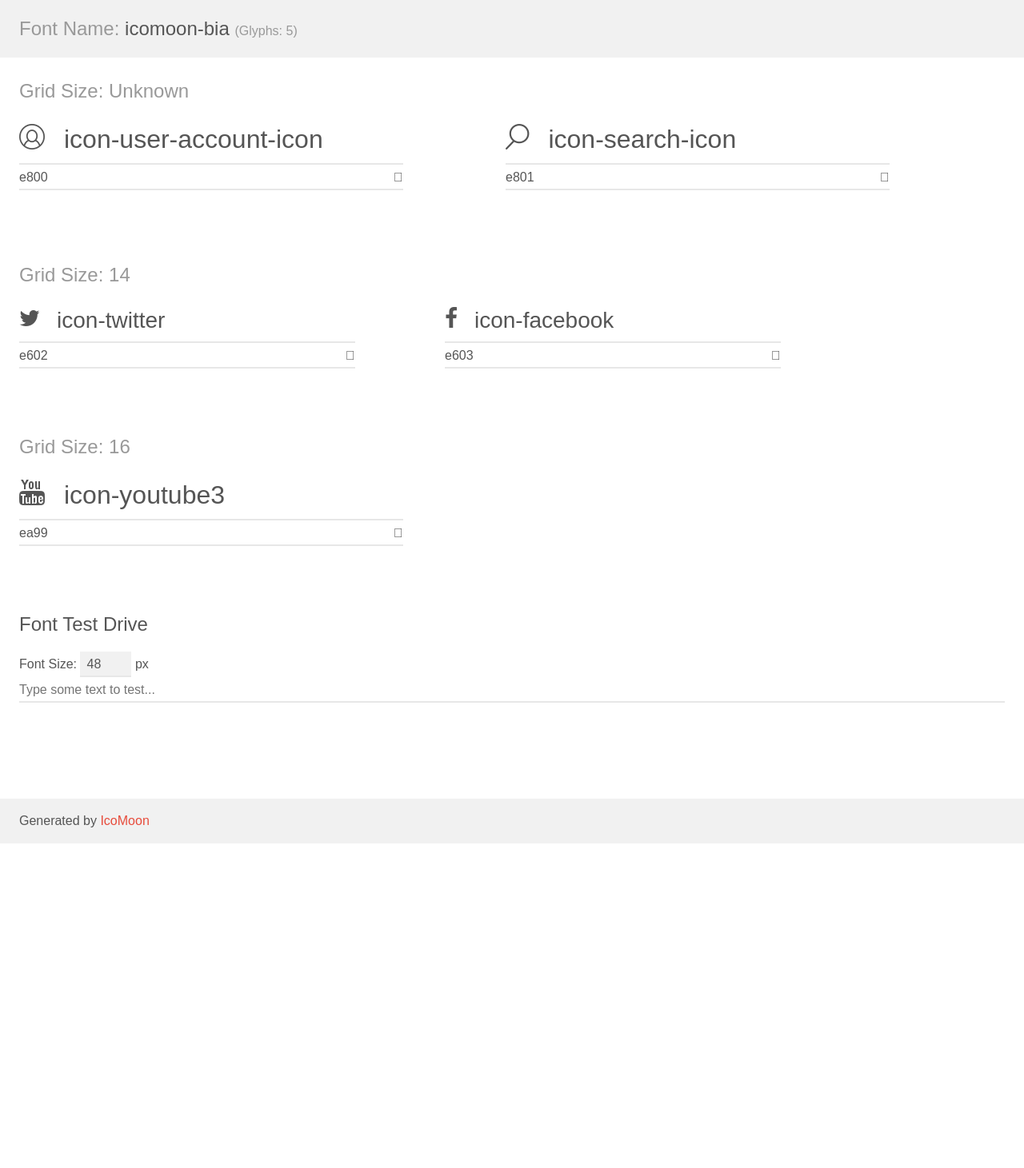
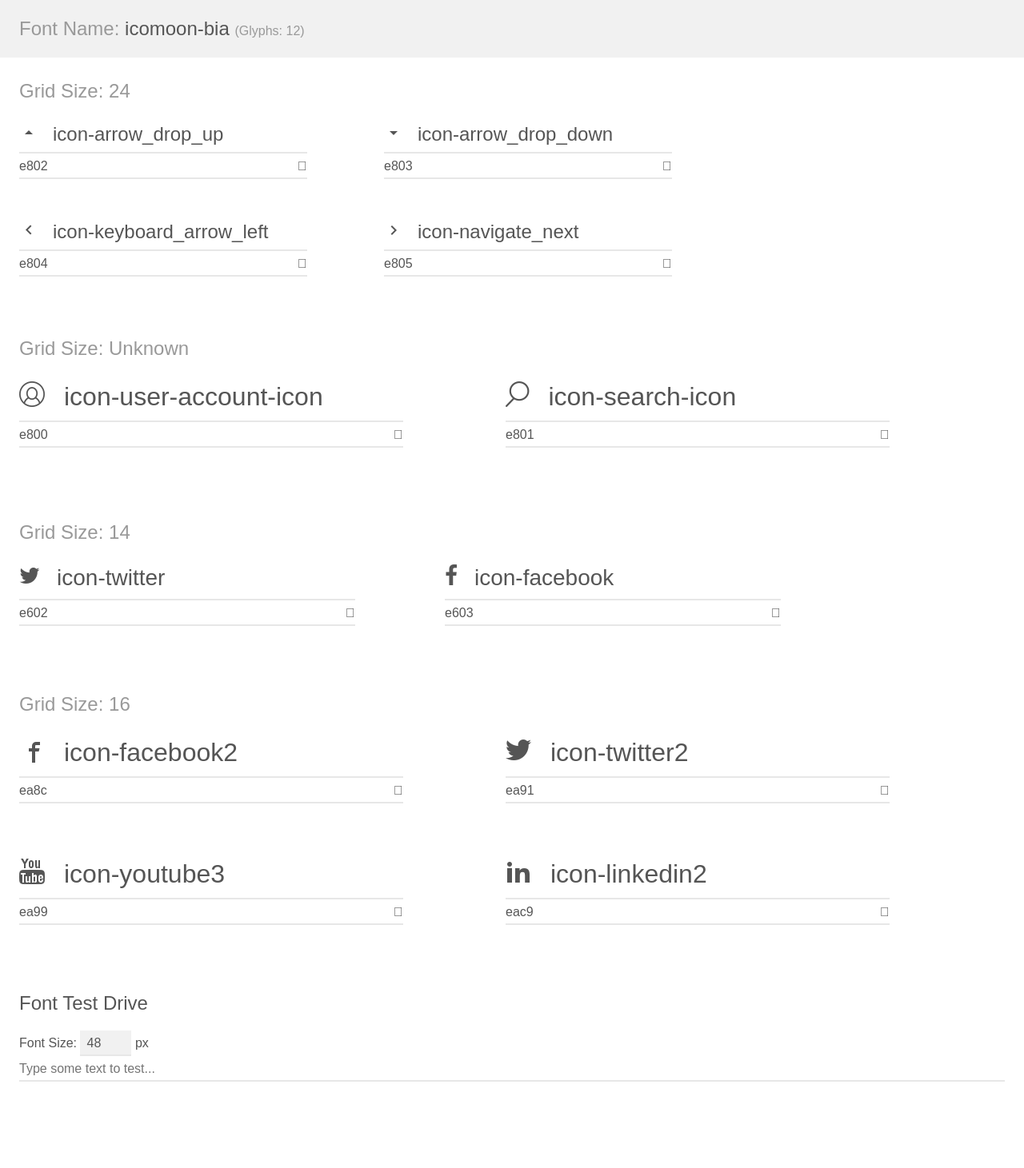
Before and after one commit to omniosi/biamp, a PHP site: page /demo.html in a window 1280 px wide. Shown: the top 1461 px of the page at 80% size. Before the commit the page ends 1055 px from the top, so only its background shows below. Run offline with PHP 8.4, Linux system fonts and the light colour scheme.

Commit message:
added new icons and completed mobile functionality.

```diff
--- a/fonts/icomoon-bia/demo-files/demo.css
+++ b/fonts/icomoon-bia/demo-files/demo.css
@@ -146,11 +146,14 @@ p {
 	font-size: 16px;
 }
 .fs1 {
+	font-size: 24px;
+}
+.fs2 {
 	font-size: 32px;
 }
-.fs2 {
+.fs3 {
 	font-size: 28px;
 }
-.fs3 {
+.fs4 {
 	font-size: 32px;
 }
--- a/fonts/icomoon-bia/demo.html
+++ b/fonts/icomoon-bia/demo.html
@@ -9,11 +9,78 @@
 	<link rel="stylesheet" href="style.css"></head>
 <body>
 	<div class="bgc1 clearfix">
-		<h1 class="mhmm mvm"><span class="fgc1">Font Name:</span> icomoon-bia <small class="fgc1">(Glyphs:&nbsp;5)</small></h1>
+		<h1 class="mhmm mvm"><span class="fgc1">Font Name:</span> icomoon-bia <small class="fgc1">(Glyphs:&nbsp;12)</small></h1>
+	</div>
+	<div class="clearfix mhl ptl">
+		<h1 class="mvm mtn fgc1">Grid Size: 24</h1>
+		<div class="glyph fs1">
+			<div class="clearfix bshadow0 pbs">
+				<span class="icon icon-arrow_drop_up">
+
+				</span>
+				<span class="mls"> icon-arrow_drop_up</span>
+			</div>
+			<fieldset class="fs0 size1of1 clearfix hidden-false">
+				<input type="text" readonly value="e802" class="unit size1of2" />
+				<input type="text" maxlength="1" readonly value="&#xe802;" class="unitRight size1of2 talign-right" />
+			</fieldset>
+			<div class="fs0 bshadow0 clearfix hidden-true">
+				<span class="unit pvs fgc1">liga: </span>
+				<input type="text" readonly value="" class="liga unitRight" />
+			</div>
+		</div>
+		<div class="glyph fs1">
+			<div class="clearfix bshadow0 pbs">
+				<span class="icon icon-arrow_drop_down">
+
+				</span>
+				<span class="mls"> icon-arrow_drop_down</span>
+			</div>
+			<fieldset class="fs0 size1of1 clearfix hidden-false">
+				<input type="text" readonly value="e803" class="unit size1of2" />
+				<input type="text" maxlength="1" readonly value="&#xe803;" class="unitRight size1of2 talign-right" />
+			</fieldset>
+			<div class="fs0 bshadow0 clearfix hidden-true">
+				<span class="unit pvs fgc1">liga: </span>
+				<input type="text" readonly value="" class="liga unitRight" />
+			</div>
+		</div>
+		<div class="glyph fs1">
+			<div class="clearfix bshadow0 pbs">
+				<span class="icon icon-keyboard_arrow_left">
+
+				</span>
+				<span class="mls"> icon-keyboard_arrow_left</span>
+			</div>
+			<fieldset class="fs0 size1of1 clearfix hidden-false">
+				<input type="text" readonly value="e804" class="unit size1of2" />
+				<input type="text" maxlength="1" readonly value="&#xe804;" class="unitRight size1of2 talign-right" />
+			</fieldset>
+			<div class="fs0 bshadow0 clearfix hidden-true">
+				<span class="unit pvs fgc1">liga: </span>
+				<input type="text" readonly value="" class="liga unitRight" />
+			</div>
+		</div>
+		<div class="glyph fs1">
+			<div class="clearfix bshadow0 pbs">
+				<span class="icon icon-navigate_next">
+
+				</span>
+				<span class="mls"> icon-navigate_next</span>
+			</div>
+			<fieldset class="fs0 size1of1 clearfix hidden-false">
+				<input type="text" readonly value="e805" class="unit size1of2" />
+				<input type="text" maxlength="1" readonly value="&#xe805;" class="unitRight size1of2 talign-right" />
+			</fieldset>
+			<div class="fs0 bshadow0 clearfix hidden-true">
+				<span class="unit pvs fgc1">liga: </span>
+				<input type="text" readonly value="" class="liga unitRight" />
+			</div>
+		</div>
 	</div>
 	<div class="clearfix mhl ptl">
 		<h1 class="mvm mtn fgc1">Grid Size: Unknown</h1>
-		<div class="glyph fs1">
+		<div class="glyph fs2">
 			<div class="clearfix bshadow0 pbs">
 				<span class="icon icon-user-account-icon">
 
@@ -29,7 +96,7 @@
 				<input type="text" readonly value="" class="liga unitRight" />
 			</div>
 		</div>
-		<div class="glyph fs1">
+		<div class="glyph fs2">
 			<div class="clearfix bshadow0 pbs">
 				<span class="icon icon-search-icon">
 
@@ -48,7 +115,7 @@
 	</div>
 	<div class="clearfix mhl ptl">
 		<h1 class="mvm mtn fgc1">Grid Size: 14</h1>
-		<div class="glyph fs2">
+		<div class="glyph fs3">
 			<div class="clearfix bshadow0 pbs">
 				<span class="icon icon-twitter">
 
@@ -64,7 +131,7 @@
 				<input type="text" readonly value="" class="liga unitRight" />
 			</div>
 		</div>
-		<div class="glyph fs2">
+		<div class="glyph fs3">
 			<div class="clearfix bshadow0 pbs">
 				<span class="icon icon-facebook">
 
@@ -83,7 +150,39 @@
 	</div>
 	<div class="clearfix mhl ptl">
 		<h1 class="mvm mtn fgc1">Grid Size: 16</h1>
-		<div class="glyph fs3">
+		<div class="glyph fs4">
+			<div class="clearfix bshadow0 pbs">
+				<span class="icon icon-facebook2">
+
+				</span>
+				<span class="mls"> icon-facebook2</span>
+			</div>
+			<fieldset class="fs0 size1of1 clearfix hidden-false">
+				<input type="text" readonly value="ea8c" class="unit size1of2" />
+				<input type="text" maxlength="1" readonly value="&#xea8c;" class="unitRight size1of2 talign-right" />
+			</fieldset>
+			<div class="fs0 bshadow0 clearfix hidden-true">
+				<span class="unit pvs fgc1">liga: </span>
+				<input type="text" readonly value="facebook, brand6" class="liga unitRight" />
+			</div>
+		</div>
+		<div class="glyph fs4">
+			<div class="clearfix bshadow0 pbs">
+				<span class="icon icon-twitter2">
+
+				</span>
+				<span class="mls"> icon-twitter2</span>
+			</div>
+			<fieldset class="fs0 size1of1 clearfix hidden-false">
+				<input type="text" readonly value="ea91" class="unit size1of2" />
+				<input type="text" maxlength="1" readonly value="&#xea91;" class="unitRight size1of2 talign-right" />
+			</fieldset>
+			<div class="fs0 bshadow0 clearfix hidden-true">
+				<span class="unit pvs fgc1">liga: </span>
+				<input type="text" readonly value="twitter, brand11" class="liga unitRight" />
+			</div>
+		</div>
+		<div class="glyph fs4">
 			<div class="clearfix bshadow0 pbs">
 				<span class="icon icon-youtube3">
 
@@ -97,6 +196,22 @@
 			<div class="fs0 bshadow0 clearfix hidden-true">
 				<span class="unit pvs fgc1">liga: </span>
 				<input type="text" readonly value="youtube3, brand16" class="liga unitRight" />
+			</div>
+		</div>
+		<div class="glyph fs4">
+			<div class="clearfix bshadow0 pbs">
+				<span class="icon icon-linkedin2">
+
+				</span>
+				<span class="mls"> icon-linkedin2</span>
+			</div>
+			<fieldset class="fs0 size1of1 clearfix hidden-false">
+				<input type="text" readonly value="eac9" class="unit size1of2" />
+				<input type="text" maxlength="1" readonly value="&#xeac9;" class="unitRight size1of2 talign-right" />
+			</fieldset>
+			<div class="fs0 bshadow0 clearfix hidden-true">
+				<span class="unit pvs fgc1">liga: </span>
+				<input type="text" readonly value="linkedin2, brand64" class="liga unitRight" />
 			</div>
 		</div>
 	</div>
--- a/fonts/icomoon-bia/style.css
+++ b/fonts/icomoon-bia/style.css
@@ -1,10 +1,10 @@
 @font-face {
 	font-family: 'icomoon-bia';
-	src:url('fonts/icomoon-bia.eot?5jpbw2');
-	src:url('fonts/icomoon-bia.eot?5jpbw2#iefix') format('embedded-opentype'),
-		url('fonts/icomoon-bia.ttf?5jpbw2') format('truetype'),
-		url('fonts/icomoon-bia.woff?5jpbw2') format('woff'),
-		url('fonts/icomoon-bia.svg?5jpbw2#icomoon-bia') format('svg');
+	src:url('fonts/icomoon-bia.eot?kkpgsk');
+	src:url('fonts/icomoon-bia.eot?kkpgsk#iefix') format('embedded-opentype'),
+		url('fonts/icomoon-bia.ttf?kkpgsk') format('truetype'),
+		url('fonts/icomoon-bia.woff?kkpgsk') format('woff'),
+		url('fonts/icomoon-bia.svg?kkpgsk#icomoon-bia') format('svg');
 	font-weight: normal;
 	font-style: normal;
 }
@@ -23,6 +23,18 @@
 	-moz-osx-font-smoothing: grayscale;
 }
 
+.icon-arrow_drop_up:before {
+	content: "\e802";
+}
+.icon-arrow_drop_down:before {
+	content: "\e803";
+}
+.icon-keyboard_arrow_left:before {
+	content: "\e804";
+}
+.icon-navigate_next:before {
+	content: "\e805";
+}
 .icon-user-account-icon:before {
 	content: "\e800";
 }
@@ -35,6 +47,15 @@
 .icon-facebook:before {
 	content: "\e603";
 }
+.icon-facebook2:before {
+	content: "\ea8c";
+}
+.icon-twitter2:before {
+	content: "\ea91";
+}
 .icon-youtube3:before {
 	content: "\ea99";
 }
+.icon-linkedin2:before {
+	content: "\eac9";
+}
```
Also changed, not shown: fonts/icomoon-bia/selection.json (+182 -2 lines), top-menu.html (+46 -13 lines), fonts/icomoon-bia/fonts/icomoon-bia.ttf, fonts/icomoon-bia/fonts/icomoon-bia.woff, 3 other files.
